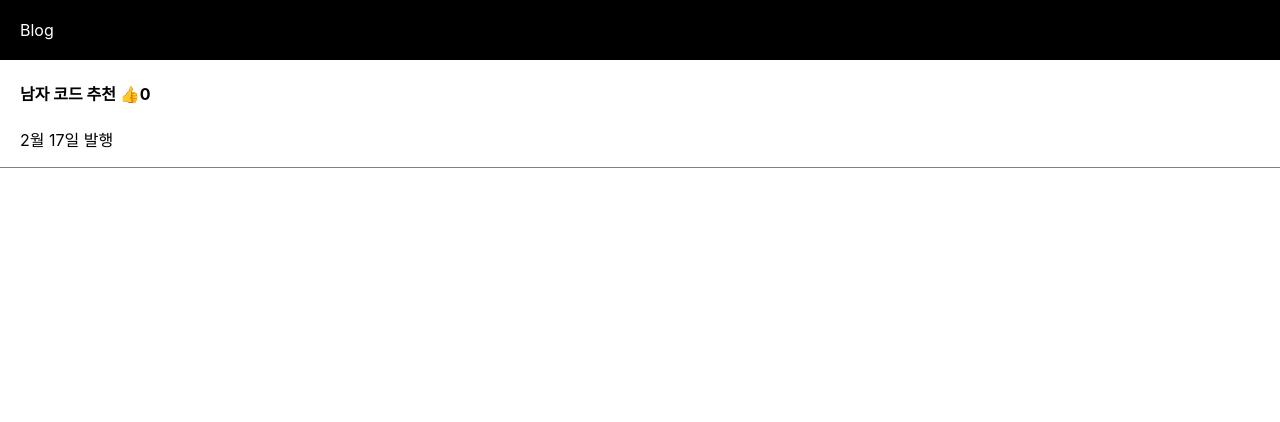
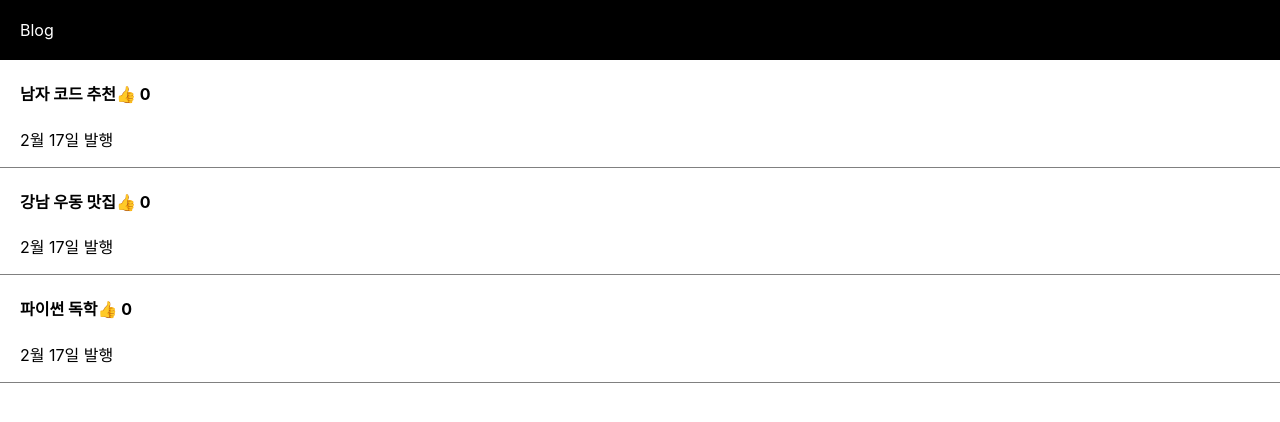
Before and after one commit to Wlfjd/blog_react, a React (Create React App) app: page / in a window 1280 px wide. Shown: the top 422 px of the page. Built offline with nearby package versions, Linux system fonts and the light colour scheme.

Commit message:
반복문으로 post 배열 수 만큼 생성, post에 따른 모달창 구현

```diff
--- a/src/App.js
+++ b/src/App.js
@@ -7,27 +7,53 @@ import './App.css';
 function App() {
   let [title,setTitle]=useState(['남자 코드 추천','강남 우동 맛집','파이썬 독학'])
   let [like,setLike]=useState(0)
-  let [modal,setModal]= useState(false) //일단 닫힌 상태로 구현
+  //let [modal,setModal]= useState(false) //일단 닫힌 상태로 구현
+  let [value,setValue]=useState(null)
+
+
   return (
-    <div className="App">
+  <div className="App">
     <div className="black-nav">
-        <div>Blog</div>
-      </div>
-      <div className="list" onClick={()=> setModal(!modal)}>
-        <h4>{title[0]} <span onClick={()=>setLike(like+1)}>👍</span>{like} </h4>
-        <p>2월 17일 발행</p>
-      </div>
-      {modal && <Modal /> }
+      <div>Blog</div>
     </div>
+    {title.map((data,i)=>{
+      return(
+        <>
+        <div className="list" key={i}>
+          <h4
+            onClick={()=>{
+            if(value==null) setValue(i)
+            else if(value===i) setValue(null)
+
+           }}> {data}
+           <span onClick={()=>{
+            setLike(like+1)}}>👍</span> {like} </h4>
+          <p>2월 17일 발행</p>
+        </div>
+        {value===i &&
+        <Modal
+         value={i}
+         title={title}
+         color={'lightblue'}
+         onchange={setTitle}/> }
+        </>
+      )
+    })}
+  </div>
   );
 }
 
-function Modal(){
+function Modal({value, color,onchange,title}){
   return(
-      <div className="modal">
-        <h4>제목</h4>
+      <div className="modal" style={{background: color}}>
+        <h4>{title[value]}</h4>
         <p>날짜</p>
         <p>상세내용</p>
+        <button onClick={()=>{
+          let copy=[...title]
+          copy[0]='수정'
+          onchange(copy)
+        }}>글 수정</button>
       </div>
   )
 }
```
